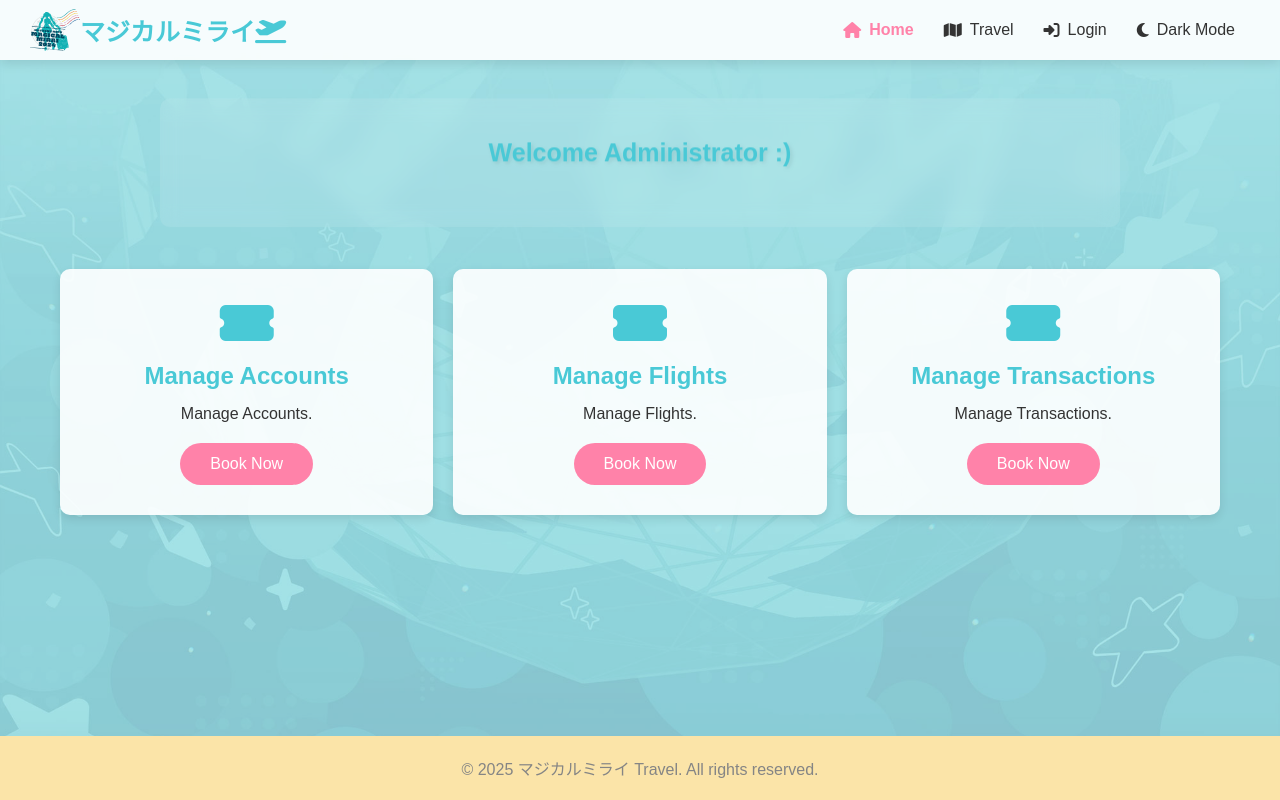
After one commit to Kadem1190/MagicalMiraiTravel, a PHP site: page /admin.php in a window 1280 px wide. The commit adds this page. Run offline with PHP 8.4, Linux system fonts and the light colour scheme.

Commit message:
+ Create new flights + Admin Dashboard o Adjust navbar to suit admin features

```diff
--- a/admin-flights.php
+++ b/admin-flights.php
@@ -46,7 +46,7 @@ if ($_SERVER['REQUEST_METHOD'] === 'POST') {
     <link rel="stylesheet" href="css/flights.css">
 </head>
 <body id="dashboard-body">
-<?php include('components/navbar.php'); echo get_navbar_html(logged_in: $logged_in, in_home: true) ?>
+<?php include('components/navbar.php'); echo get_navbar_html(logged_in: $logged_in, is_admin: is_admin($conn),  in_home: true) ?>
 
     <main>
     <div id="empty-space"></div>
--- a/admin-transactions.php
+++ b/admin-transactions.php
@@ -31,7 +31,7 @@ if ($_SERVER['REQUEST_METHOD'] === 'POST') {
     <link rel="stylesheet" href="css/flights.css">
 </head>
 <body id="dashboard-body">
-<?php include('components/navbar.php'); echo get_navbar_html(logged_in: $logged_in, in_home: true) ?>
+<?php include('components/navbar.php'); echo get_navbar_html(logged_in: $logged_in, is_admin: is_admin($conn),  in_home: true) ?>
 
     <main>
     <div id="empty-space"></div>
@@ -41,7 +41,7 @@ if ($_SERVER['REQUEST_METHOD'] === 'POST') {
         $result = $conn->query("SELECT * FROM transactions");
 
         echo '<div class="dashboard-content">';
-        echo '<h2>All Transactions</h2>';
+        echo '<h2>Manage Transactions</h2>';
         echo '<form action="admin-transactions.php" method="POST" style="display: flex; flex-direction: column; align-items: center; gap: 2rem;">';
         while ($row = $result->fetch_assoc()) {
             echo "<div class='dashboard-card'>
--- /dev/null
+++ b/admin.php
@@ -0,0 +1,53 @@
+<?php
+require_once('utils/auth.php');
+?>
+<!DOCTYPE html>
+<html lang="en">
+<head>
+    <meta charset="UTF-8">
+    <meta name="viewport" content="width=device-width, initial-scale=1.0">
+    <title>マジカルミライ Travel - Dashboard</title>
+    <link rel="stylesheet" href="css/styles.css">
+    <link rel="stylesheet" href="https://cdnjs.cloudflare.com/ajax/libs/font-awesome/6.4.2/css/all.min.css">
+    <script src="js/script.js" defer></script>
+</head>
+<body id="dashboard-body">
+    <!-- Navbar  -->
+    <?php include('components/navbar.php'); echo get_navbar_html(in_home: true) ?>
+    <div id="empty-space"></div>
+    <!-- Hero Section -->
+    <section id="dashboard-hero">
+        <h1>Welcome Administrator :)</h1>
+        <!-- <p>Hello, $USER</p> -- Implement fetching the username logged in -->
+  </section>
+
+    <!-- Main Dashboard Content -->
+    <div class="dashboard-content">
+        <!-- Dashboard Cards Grid -->
+        <div class="dashboard-grid">
+            <div class="dashboard-card">
+                <i class="fas fa-ticket-alt fa-3x"></i>
+                <h2>Manage Accounts</h2>
+                <p>Manage Accounts.</p>
+                <a href="admin-accounts.php"><button class="btn">Book Now</button></a>
+            </div>
+            <div class="dashboard-card">
+                <i class="fas fa-ticket-alt fa-3x"></i>
+                <h2>Manage Flights</h2>
+                <p>Manage Flights.</p>
+                <a href="admin-flights.php"><button class="btn">Book Now</button></a>
+            </div>
+            <div class="dashboard-card">
+                <i class="fas fa-ticket-alt fa-3x"></i>
+                <h2>Manage Transactions</h2>
+                <p>Manage Transactions.</p>
+                <a href="admin-transactions.php"><button class="btn">Book Now</button></a>
+            </div>
+        </div>
+    </div>
+    <!-- Footer -->
+    <footer>
+        <p>&copy; 2025 マジカルミライ Travel. All rights reserved.</p>
+    </footer>
+</body>
+</html>
--- a/components/navbar.php
+++ b/components/navbar.php
@@ -1,6 +1,7 @@
 <?php
 function get_navbar_html(
     bool $logged_in = false,
+    bool $is_admin = false,
     bool $in_home = false,
     bool $in_travel = false,
     bool $in_login = false,
@@ -12,6 +13,10 @@ function get_navbar_html(
             マジカルミライ<i class="fa-solid fa-plane-departure"></i>
         </div>
         <ul class="nav-links">
+            '.($is_admin ?
+            '<li><a href="admin.php"><i class="fas fa-home"></i> Admin</a></li>'
+            :
+            '').'
             <li><a href="index.php"'.($in_home ? 'class="active"' : '').'><i class="fas fa-home"></i> Home</a></li>
             <li><a href="travel.php"'.($in_travel ? 'class="active"' : '').'><i class="fas fa-map"></i> Travel</a></li>
             '.($logged_in ?
--- a/flights.php
+++ b/flights.php
@@ -26,7 +26,7 @@ if ($_SERVER['REQUEST_METHOD'] == 'POST' && !empty($_POST['submit-search'])) {
     <link rel="stylesheet" href="css/flights.css">
 </head>
 <body id="dashboard-body">
-<?php include('components/navbar.php'); echo get_navbar_html(logged_in: $logged_in, in_home: true) ?>
+<?php include('components/navbar.php'); echo get_navbar_html(logged_in: $logged_in, is_admin: is_admin($conn),  in_home: true) ?>
 
     <main>
     <div id="empty-space"></div>
--- a/index.php
+++ b/index.php
@@ -1,4 +1,5 @@
 <?php
+require_once('db.php');
 require_once('utils/auth.php');
 ?>
 <!DOCTYPE html>
@@ -16,7 +17,7 @@ require_once('utils/auth.php');
 </div>
 <body id="dashboard-body">
     <!-- Navbar  -->
-    <?php include('components/navbar.php'); echo get_navbar_html(logged_in: $logged_in, in_home: true) ?>
+    <?php include('components/navbar.php'); echo get_navbar_html(logged_in: $logged_in, is_admin: is_admin($conn),  in_home: true) ?>
     <div id="empty-space"></div>
     <!-- Hero Section -->
     <section id="dashboard-hero">
--- a/login.php
+++ b/login.php
@@ -24,7 +24,7 @@ if ($_SERVER['REQUEST_METHOD'] == 'POST') {
     <link rel="stylesheet" href="https://cdnjs.cloudflare.com/ajax/libs/font-awesome/6.4.2/css/all.min.css">
 </head>
 <body id="login-body">
-<?php include('components/navbar.php'); echo get_navbar_html(logged_in: $logged_in, in_home: true) ?>
+<?php include('components/navbar.php'); echo get_navbar_html(logged_in: $logged_in, is_admin: is_admin($conn),  in_home: true) ?>
 
     <div class="container">
         <div class="login-box">
--- a/payment.php
+++ b/payment.php
@@ -1,4 +1,5 @@
 <?php
+require_once('db.php');
 require_once('utils/auth.php');
 
 if ($_SERVER['REQUEST_METHOD'] === 'POST') {
@@ -19,7 +20,7 @@ $details = $_SESSION['booking_details'] ?? [];
     <link rel="stylesheet" href="css/flights.css">
 </head>
 <body id="dashboard-body">
-<?php include('components/navbar.php'); echo get_navbar_html(logged_in: $logged_in, in_home: true) ?>
+<?php include('components/navbar.php'); echo get_navbar_html(logged_in: $logged_in, is_admin: is_admin($conn),  in_home: true) ?>
 
     <main>
     <div id="empty-space"></div>
--- a/receipt.php
+++ b/receipt.php
@@ -27,7 +27,7 @@ if ($_SERVER['REQUEST_METHOD'] == 'POST') {
     <link rel="stylesheet" href="css/flights.css">
 </head>
 <body id="dashboard-body">
-<?php include('components/navbar.php'); echo get_navbar_html(logged_in: $logged_in, in_home: true) ?>
+<?php include('components/navbar.php'); echo get_navbar_html(logged_in: $logged_in, is_admin: is_admin($conn),  in_home: true) ?>
 
     <main>
     <div id="empty-space"></div>
--- a/register.php
+++ b/register.php
@@ -27,7 +27,7 @@ if ($_SERVER['REQUEST_METHOD'] == 'POST') {
     <link rel="stylesheet" href="https://cdnjs.cloudflare.com/ajax/libs/font-awesome/6.4.2/css/all.min.css">
 </head>
 <body id="login-body">
-<?php include('components/navbar.php'); echo get_navbar_html(logged_in: $logged_in, in_home: true) ?>
+<?php include('components/navbar.php'); echo get_navbar_html(logged_in: $logged_in, is_admin: is_admin($conn),  in_home: true) ?>
 
     <div class="container">
         <div class="login-box">
--- a/tickets.php
+++ b/tickets.php
@@ -1,4 +1,5 @@
 <?php
+require_once('db.php');
 require_once('utils/auth.php');
 ?>
 
@@ -14,7 +15,7 @@ require_once('utils/auth.php');
     <link rel="stylesheet" href="css/flights.css">
 </head>
 <body id="dashboard-body">
-<?php include('components/navbar.php'); echo get_navbar_html(logged_in: $logged_in, in_home: true) ?>
+<?php include('components/navbar.php'); echo get_navbar_html(logged_in: $logged_in, is_admin: is_admin($conn),  in_home: true) ?>
 
     <main>
     <div id="empty-space"></div>
--- a/transactions.php
+++ b/transactions.php
@@ -17,7 +17,7 @@ $account_id = $_COOKIE[COOKIE_ACCOUNT_ID_KEY] ?? null;
     <link rel="stylesheet" href="css/flights.css">
 </head>
 <body id="dashboard-body">
-<?php include('components/navbar.php'); echo get_navbar_html(logged_in: $logged_in, in_home: true) ?>
+<?php include('components/navbar.php'); echo get_navbar_html(logged_in: $logged_in, is_admin: is_admin($conn),  in_home: true) ?>
 
     <main>
     <div id="empty-space"></div>
--- a/travel.php
+++ b/travel.php
@@ -1,4 +1,5 @@
 <?php
+require_once('db.php');
 require_once('utils/auth.php');
 ?>
 
@@ -13,7 +14,7 @@ require_once('utils/auth.php');
     <link rel="stylesheet" href="css/travel.css">
 </head>
 <body id="dashboard-body">
-<?php include('components/navbar.php'); echo get_navbar_html(logged_in: $logged_in, in_home: true) ?>
+<?php include('components/navbar.php'); echo get_navbar_html(logged_in: $logged_in, is_admin: is_admin($conn),  in_home: true) ?>
 
     <main>
     <div id="empty-space"></div>
--- a/utils/auth.php
+++ b/utils/auth.php
@@ -76,4 +76,19 @@ function ensure_admin($conn) {
         die('Access denied');
     }
 }
+
+function is_admin($conn) {
+    $account_id = $_COOKIE[COOKIE_ACCOUNT_ID_KEY];
+    $stmt = mysqli_prepare($conn, "SELECT role FROM accounts WHERE id = ?");
+    mysqli_stmt_bind_param($stmt, 'i', $account_id);
+    mysqli_stmt_execute($stmt);
+    $result = mysqli_stmt_get_result($stmt);
+    $account = mysqli_fetch_assoc($result);
+
+    return $account['role'] == 'admin';
+}
+
+function is_logged_in() {
+    return !empty($_COOKIE[COOKIE_ACCOUNT_ID_KEY]);
+}
 ?>
```
Also changed, not shown: admin-accounts.php (+50 -7 lines).
